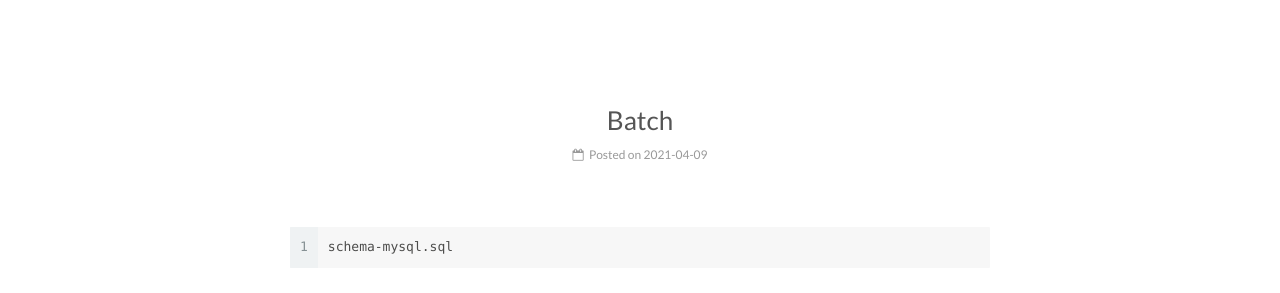
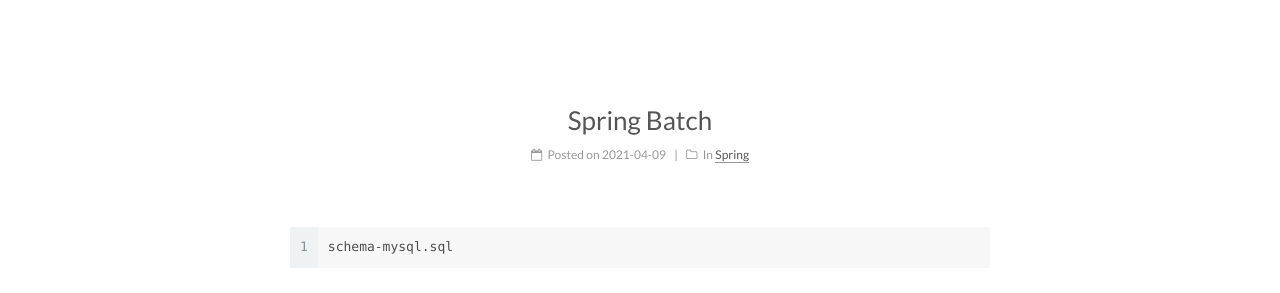
Before and after one commit to hanbong5938/hanbong5938.github.io, a Jekyll site: the page built from _posts/Spring/2021-04-09-batch.md, in a window 1280 px wide. Shown: the part 240-533 px from the top of the page. Built offline with Jekyll 4.4.1, drawn with Linux system fonts in a browser that asks for light colours.

Commit message:
post update!

````diff
--- a/_posts/Spring/2021-04-09-batch.md
+++ b/_posts/Spring/2021-04-09-batch.md
@@ -1,3 +1,8 @@
+---
+layout : post
+title : "Spring Batch"
+category : Spring
+---
 ```
 schema-mysql.sql
 ```
````
